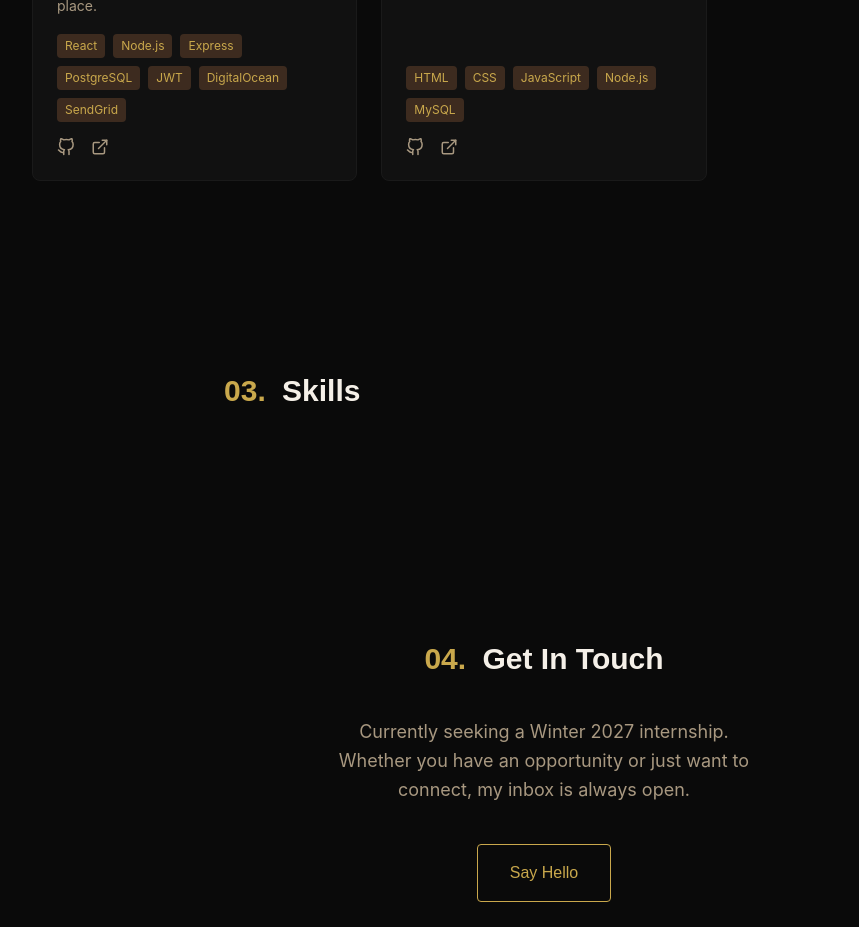
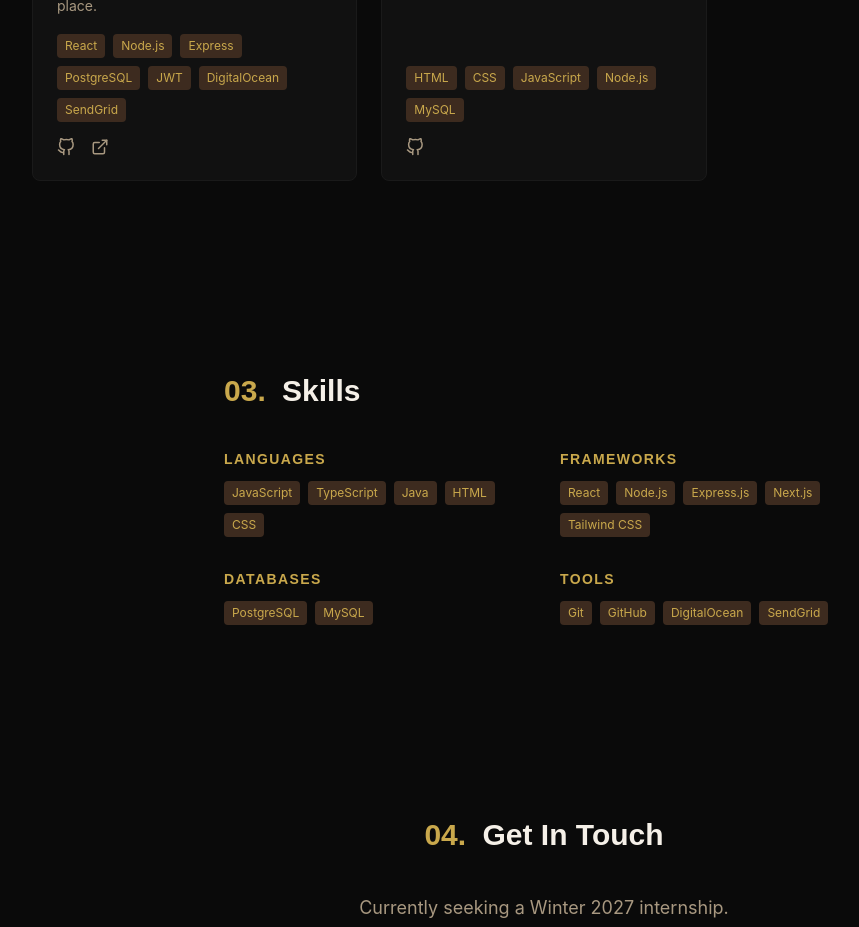
Before and after one commit to AbdallahKhirallah/portfolio, a React (Vite) app: page / in a window 1280 px wide. Shown: the part 1520-2447 px from the top of the page, without its empty margins (96-955 px from the left). Built offline with nearby package versions, Linux system fonts and the light colour scheme.

Commit message:
Add skills items

```diff
--- a/src/data/skills.js
+++ b/src/data/skills.js
@@ -1,6 +1,11 @@
 // Skills
 // Format: { CategoryName: ['skill1', 'skill2'] }
-const skills = {}
+const skills = {
+  Languages: ['JavaScript', 'TypeScript', 'Java', 'HTML', 'CSS'],
+  Frameworks: ['React', 'Node.js', 'Express.js', 'Next.js', 'Tailwind CSS'],
+  Databases: ['PostgreSQL', 'MySQL'],
+  Tools: ['Git', 'GitHub', 'DigitalOcean', 'SendGrid'],
+}
 
 
 
--- a/src/sections/Projects.jsx
+++ b/src/sections/Projects.jsx
@@ -24,7 +24,7 @@ export default function Projects() {
             </div>
             <div className="flex gap-4">
               <a href={project.github} className="text-muted hover:text-gold transition-colors"><FiGithub size={18} /></a>
-              <a href={project.live} className="text-muted hover:text-gold transition-colors"><FiExternalLink size={18} /></a>
+              {project.live && <a href={project.live} className="text-muted hover:text-gold transition-colors"><FiExternalLink size={18} /></a>}
             </div>
 
           </div>
```
